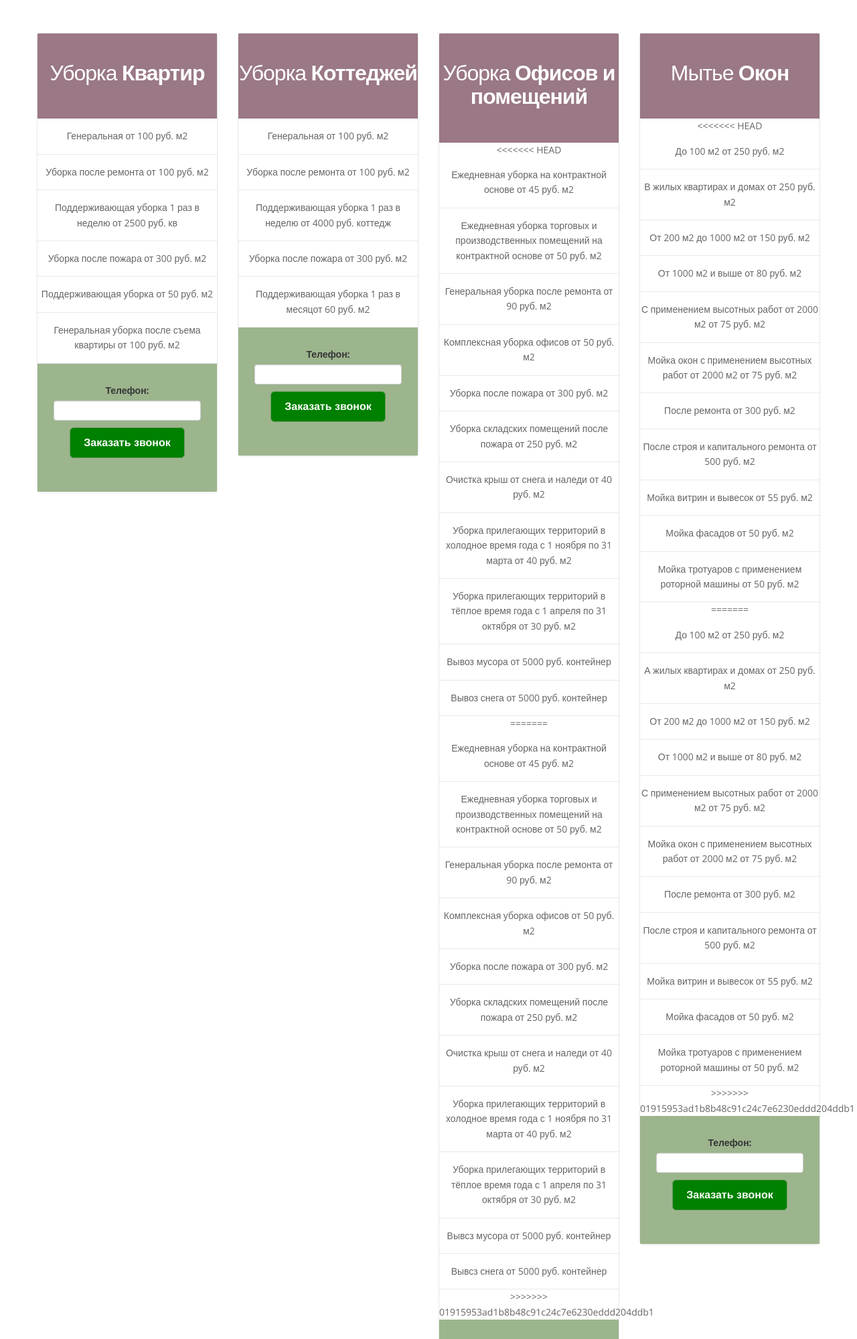
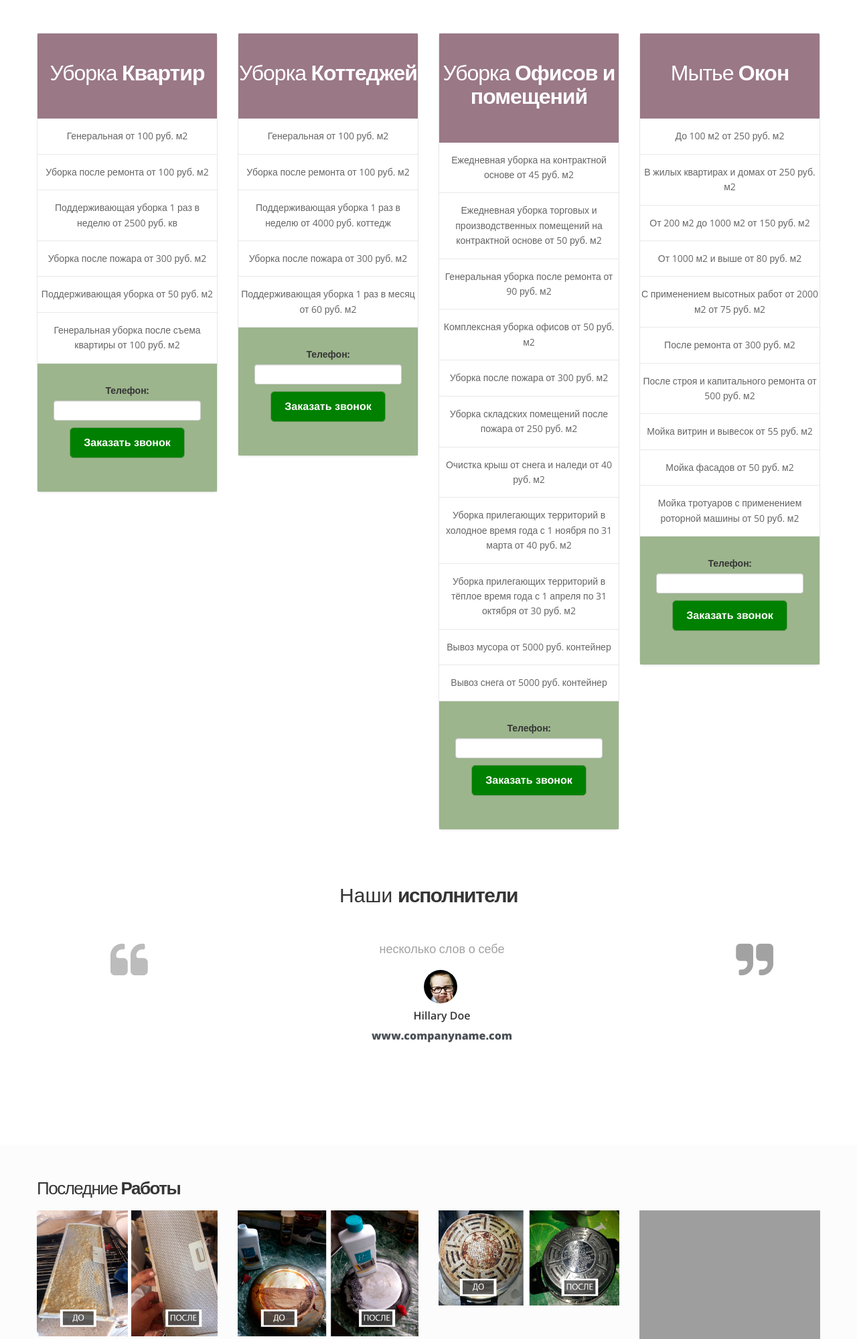
Before and after one commit to vskazke/QQlean, a Django app: page / in a window 1280 px wide. Shown: the part 816-2815 px from the top of the page at 67% size. Run offline with Django 3.2, Linux system fonts and the light colour scheme; some libraries are stand-ins or nearby versions; grey boxes are pictures that could not be loaded.

Commit message:
Add pictures

```diff
--- a/templates/index.html
+++ b/templates/index.html
@@ -96,7 +96,7 @@
                 <div class="span6">
                   <h2 class="animated fadeInDown"><strong>Клининг <span class="logotip">Леди Чистоты</span></strong></h2>
 		  <h3>Мы соединяем чистоту и экологию</h3>
-		  <h3>Проффесионально сделаем уборку всех помещений</h3>
+		  <h3>Профессионально сделаем уборку всех помещений</h3>
 		</div>
 		<div class='span6'>
                   <form id="Short" method="post">
@@ -232,7 +232,7 @@
                       <li> Уборка после ремонта от 100 руб. м2</li>
                       <li> Поддерживающая уборка 1 раз в неделю от 4000 руб. коттедж</li>
                       <li> Уборка после пожара от 300 руб. м2</li>
-                      <li> Поддерживающая уборка 1 раз в месяцот 60 руб. м2</li>
+                      <li> Поддерживающая уборка 1 раз в месяц от 60 руб. м2</li>
                     </ul>
                   </div>
                   <div class="pricing-action">
@@ -252,7 +252,7 @@
                   </div>
                   <div class="pricing-content">
                     <ul>
-<<<<<<< HEAD
+
 <li> Ежедневная уборка на контрактной основе от 45 руб. м2</li>
 <li> Ежедневная уборка торговых и производственных помещений на контрактной основе от 50 руб. м2</li>
 <li> Генеральная уборка после ремонта от 90 руб. м2</li>
@@ -264,19 +264,7 @@
 <li> Уборка прилегающих территорий в тёплое время года с 1 апреля по 31 октября от 30 руб. м2</li>
 <li> Вывоз мусора от 5000 руб. контейнер</li>
 <li> Вывоз снега от 5000 руб. контейнер</li>
-=======
-                      <li> Ежедневная уборка на контрактной основе от 45 руб. м2</li>
-                      <li> Ежедневная уборка торговых и производственных помещений на контрактной основе от 50 руб. м2</li>
-                      <li> Генеральная уборка после ремонта от 90 руб. м2</li>
-                      <li> Комплексная уборка офисов от 50 руб. м2</li>
-                      <li> Уборка после пожара от 300 руб. м2</li>
-					  <li> Уборка складских помещений после пожара от 250 руб. м2</li>
-					  <li> Очистка крыш от снега и наледи от 40 руб. м2</li>
-					  <li> Уборка прилегающих территорий в холодное время года с 1 ноября по 31 марта от 40 руб. м2</li>
-					  <li> Уборка прилегающих территорий в тёплое время года с 1 апреля по 31 октября от 30 руб. м2</li>
-					  <li> Вывсз мусора от 5000 руб. контейнер</li>
-					  <li> Вывсз снега от 5000 руб. контейнер</li>
->>>>>>> 01915953ad1b8b48c91c24c7e6230eddd204ddb1
+
                     </ul>
                   </div>
                   <div class="pricing-action">
@@ -296,31 +284,18 @@
                   </div>
                   <div class="pricing-content">
                     <ul>
-<<<<<<< HEAD
+
 <li> До 100 м2 от 250 руб. м2</li>
 <li> В жилых квартирах и домах от 250 руб. м2</li>
 <li> От 200 м2 до 1000 м2 от 150 руб. м2</li>
 <li> От 1000 м2 и выше от 80 руб. м2</li>
 <li> С применением высотных работ от 2000 м2 от 75 руб. м2</li>
-<li> Мойка окон с применением высотных работ от 2000 м2 от 75 руб. м2</li>
 <li> После ремонта от 300 руб. м2</li>
 <li> После строя и капитального ремонта от 500 руб. м2</li>
 <li> Мойка витрин и вывесок от 55 руб. м2</li>
 <li> Мойка фасадов от 50 руб. м2</li>
 <li> Мойка тротуаров с применением роторной машины от 50 руб. м2</li>
-=======
-                      <li> До 100 м2 от 250 руб. м2</li>
-                      <li> А жилых квартирах и домах от 250 руб. м2</li>
-                      <li> От 200 м2 до 1000 м2 от 150 руб. м2</li>
-                      <li> От 1000 м2 и выше от 80 руб. м2</li>
-                      <li> С применением высотных работ от 2000 м2 от 75 руб. м2</li>
-					  <li> Мойка окон с применением высотных работ от 2000 м2 от 75 руб. м2</li>
-					  <li> После ремонта от 300 руб. м2</li>
-					  <li> После строя и капитального ремонта от 500 руб. м2</li>
-					  <li> Мойка витрин и вывесок от 55 руб. м2</li>
-					  <li> Мойка фасадов от 50 руб. м2</li>
-					  <li> Мойка тротуаров с применением роторной машины от 50 руб. м2</li>
->>>>>>> 01915953ad1b8b48c91c24c7e6230eddd204ddb1
+
                     </ul>
                   </div>
                   <div class="pricing-action">
@@ -343,7 +318,7 @@
 
         <div class="row">
           <div class="span12 aligncenter">
-            <h3 class="title">Наши <strong>исполнитель</strong></h3>
+            <h3 class="title">Наши <strong>исполнители</strong></h3>
             <div class="blankline30"></div>
 
             <ul class="bxslider">
@@ -388,28 +363,28 @@
                 <div class="span3">
                   <div class="item">
                     <figure>
-			    <div><img src="{% static 'img/dummies/works/1.jpg' %}" alt="" /></div>
+			    <div><img src="{% static 'img/dummies/works/1.png' %}" alt="" /></div>
                     </figure>
                   </div>
                 </div>
                 <div class="span3">
                   <div class="item">
                     <figure>
-			    <div><img src="{% static 'img/dummies/works/2.jpg' %}" alt="" /></div>
+			    <div><img src="{% static 'img/dummies/works/2.png' %}" alt="" /></div>
                     </figure>
                   </div>
                 </div>
                 <div class="span3">
                   <div class="item">
                     <figure>
-			    <div><img src="{% static 'img/dummies/works/3.jpg' %}" alt="" /></div>
+			    <div><img src="{% static 'img/dummies/works/3.png' %}" alt="" /></div>
                     </figure>
                   </div>
                 </div>
                 <div class="span3">
                   <div class="item">
                     <figure>
-			    <div><img src="{% static 'img/dummies/works/4.jpg' %}" alt="" /></div>
+			    <div><img src="{% static 'img/dummies/works/4.png' %}" alt="" /></div>
                     </figure>
                   </div>
                 </div>
```
Also changed, not shown: static/img/dummies/works/1.jpg (deleted), static/img/dummies/works/1.png (added), static/img/dummies/works/2.jpg (deleted), static/img/dummies/works/2.png (added), static/img/dummies/works/3.jpg (deleted), static/img/dummies/works/3.png (added), static/img/dummies/works/Стандартные картинки/big.png (renamed from static/img/dummies/works/big.png), 14 other files.
